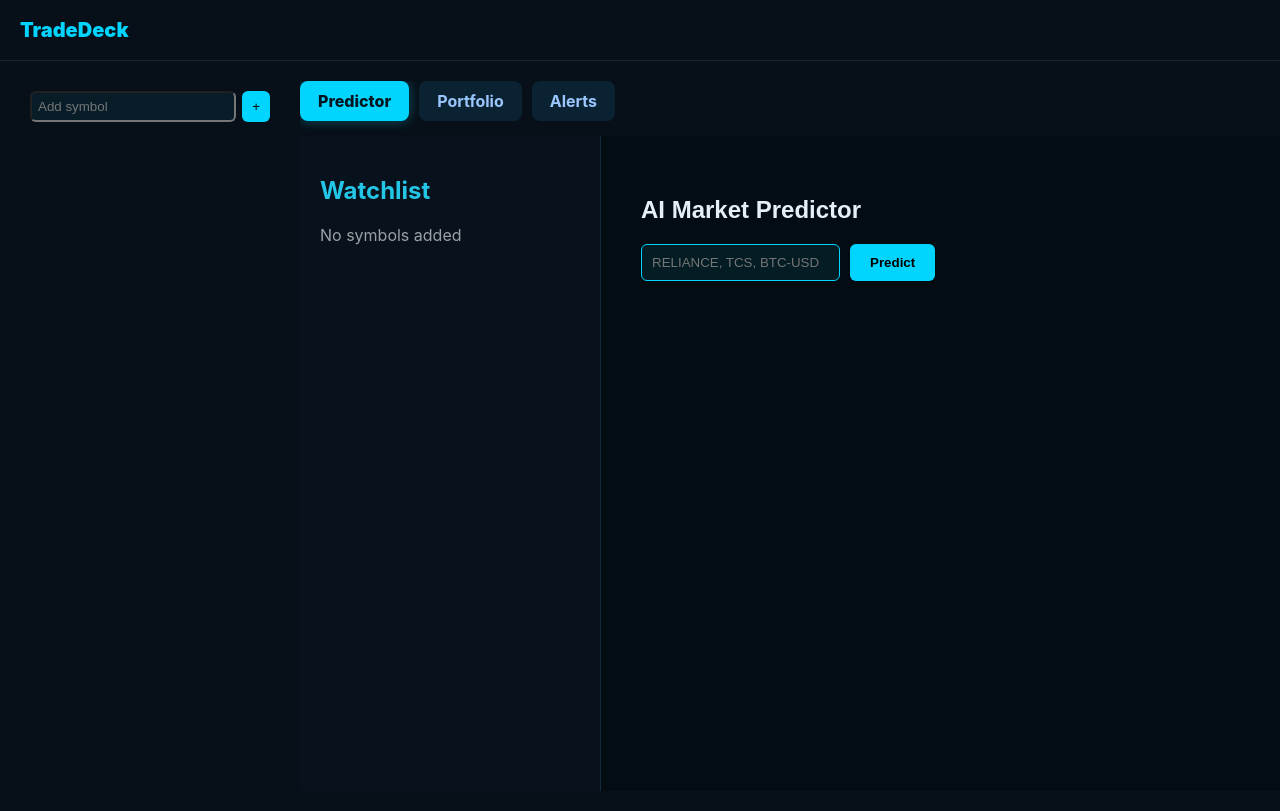
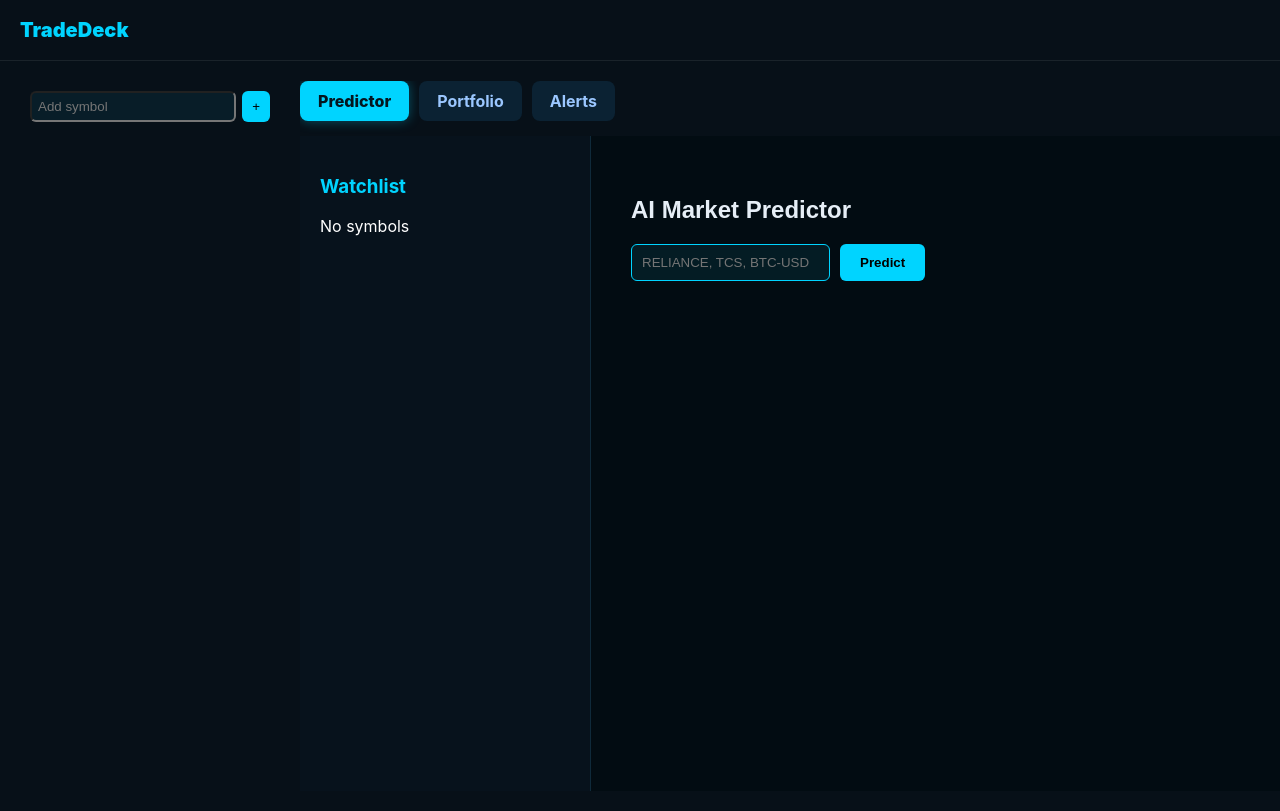
Before and after one commit to mabeg03/Market-Predictor, a React (Vite) app in the folder client/: page / in a window 1280 px wide. Built offline with nearby package versions, Linux system fonts and the light colour scheme.

Commit message:
Update Sidebar.tsx

```diff
--- a/client/src/components/Sidebar.tsx
+++ b/client/src/components/Sidebar.tsx
@@ -1,35 +1,31 @@
 import React from "react";
 
-export default function Sidebar({ watchlist }) {
+export default function Sidebar({ watchlist }: any) {
+
   return (
+
     <div
       style={{
-        width: "260px",
+        width: 250,
         background: "#07121c",
-        color: "white",
-        height: "100vh",
-        padding: "20px",
-        borderRight: "1px solid #0f2a3a"
+        borderRight: "1px solid #0f2a3a",
+        padding: 20,
+        color: "white"
       }}
     >
-      <h2 style={{ color: "#23c6e6", marginBottom: 20 }}>Watchlist</h2>
 
-      {watchlist.length === 0 ? (
-        <p style={{ opacity: 0.6 }}>No symbols added</p>
-      ) : (
-        watchlist.map((symbol, index) => (
-          <div
-            key={index}
-            style={{
-              padding: "10px",
-              borderBottom: "1px solid #0f2a3a",
-              cursor: "pointer"
-            }}
-          >
-            {symbol}
-          </div>
-        ))
-      )}
+      <h3 style={{ color: "#00d4ff" }}>Watchlist</h3>
+
+      {watchlist.length === 0 && <p>No symbols</p>}
+
+      {watchlist.map((s: string, i: number) => (
+        <div key={i} style={{ padding: "8px 0" }}>
+          {s}
+        </div>
+      ))}
+
     </div>
+
   );
+
 }
```
